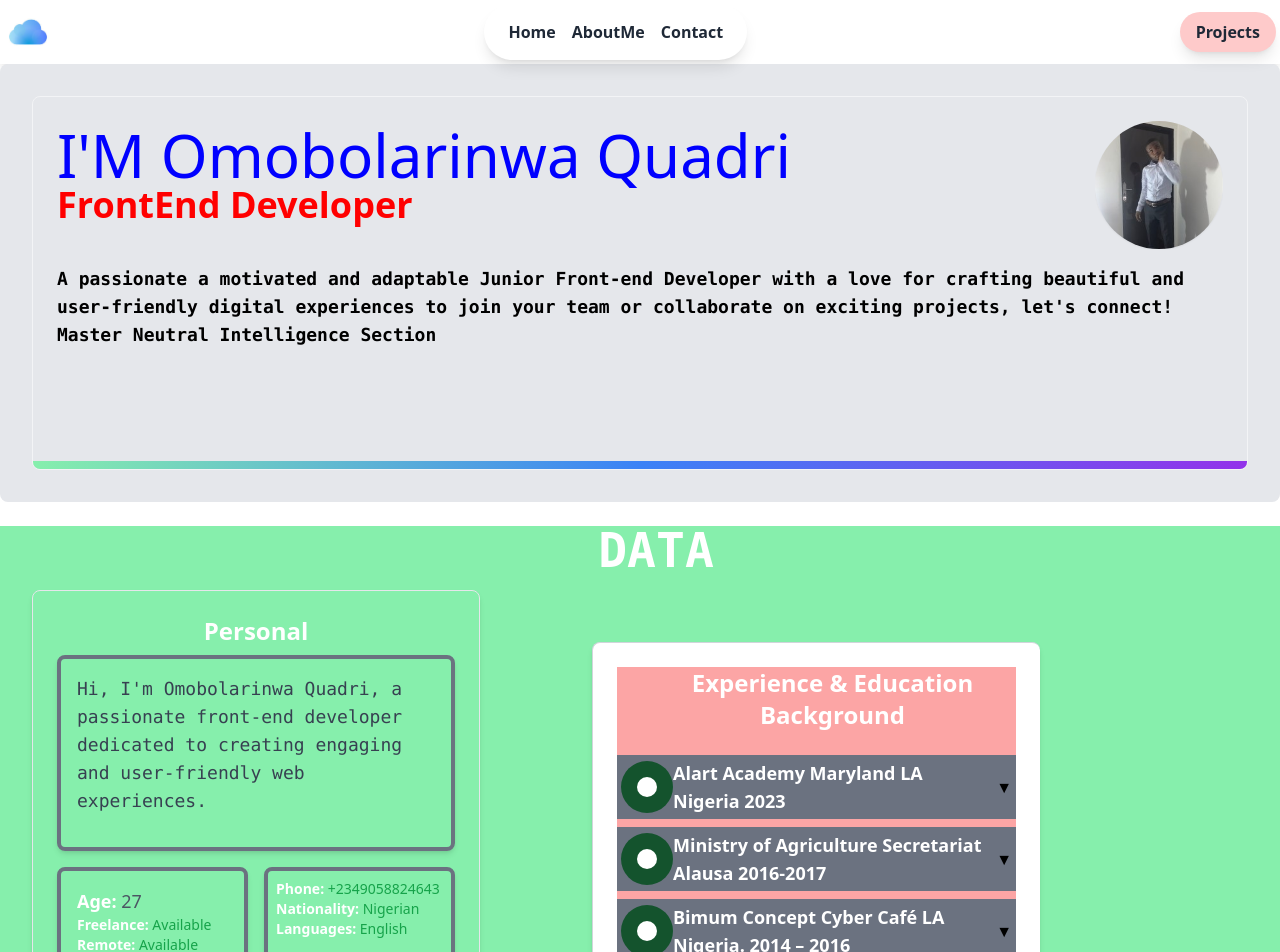
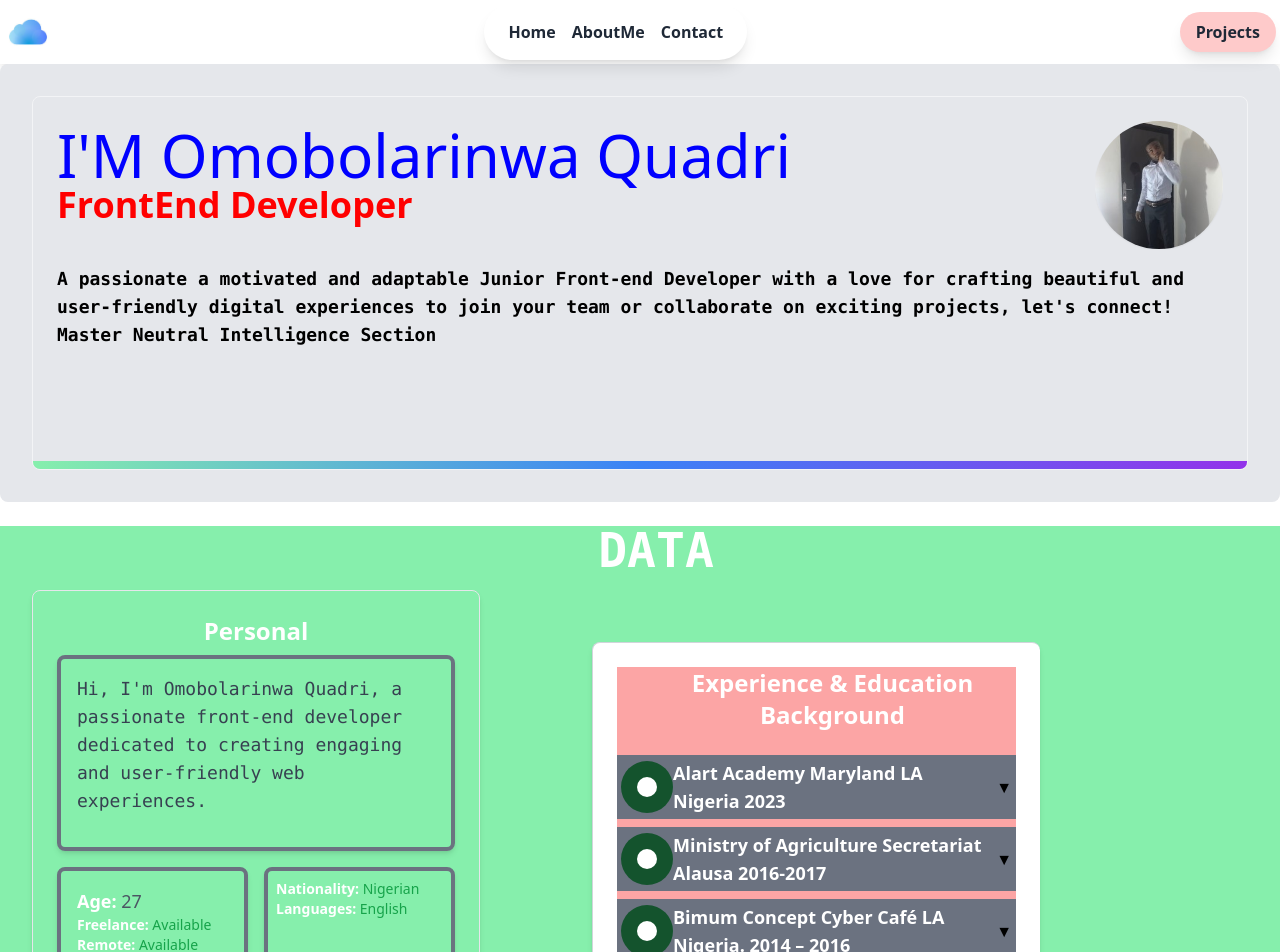
Before and after one commit to quadribola91/Portfolio0, a React (Create React App) app: page /Home in a window 1280 px wide. Shown: the top 952 px of the page. Built offline with nearby package versions, Linux system fonts and the light colour scheme.

Commit message:
Update AboutMe.js

```diff
--- a/src/AboutMe.js
+++ b/src/AboutMe.js
@@ -87,10 +87,6 @@
               </div>
               <div className="border-4 border-gray-500 rounded-lg p-2 shadow-md mb-4">
                 <p className="text-sm text-green-600">
-                  <span className="font-bold text-white">Phone:</span>{" "}
-                  +2349058824643
-                </p>
-                <p className="text-sm text-green-600">
                   <span className="font-bold text-white">Nationality:</span>{" "}
                   Nigerian
                 </p>
```
